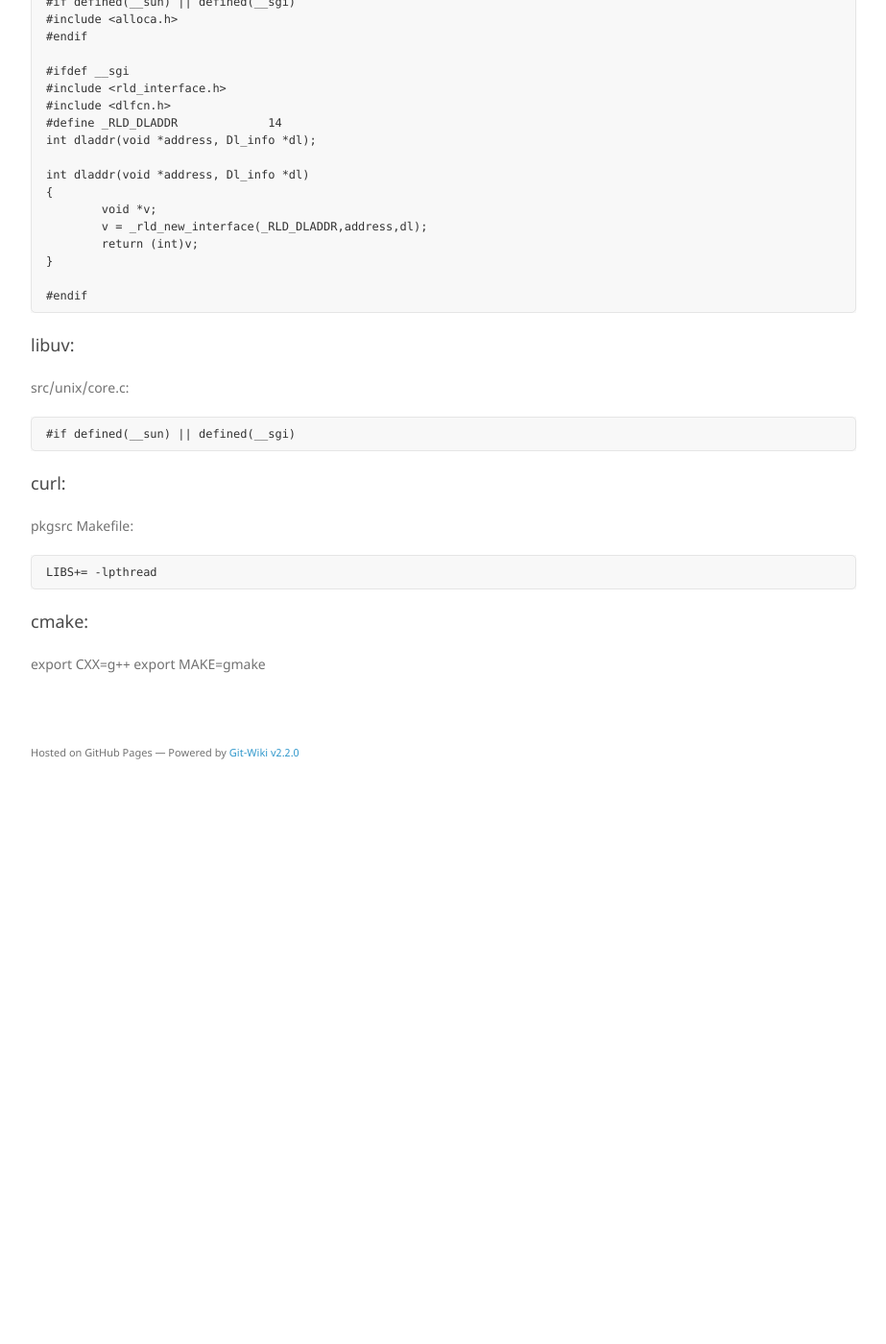
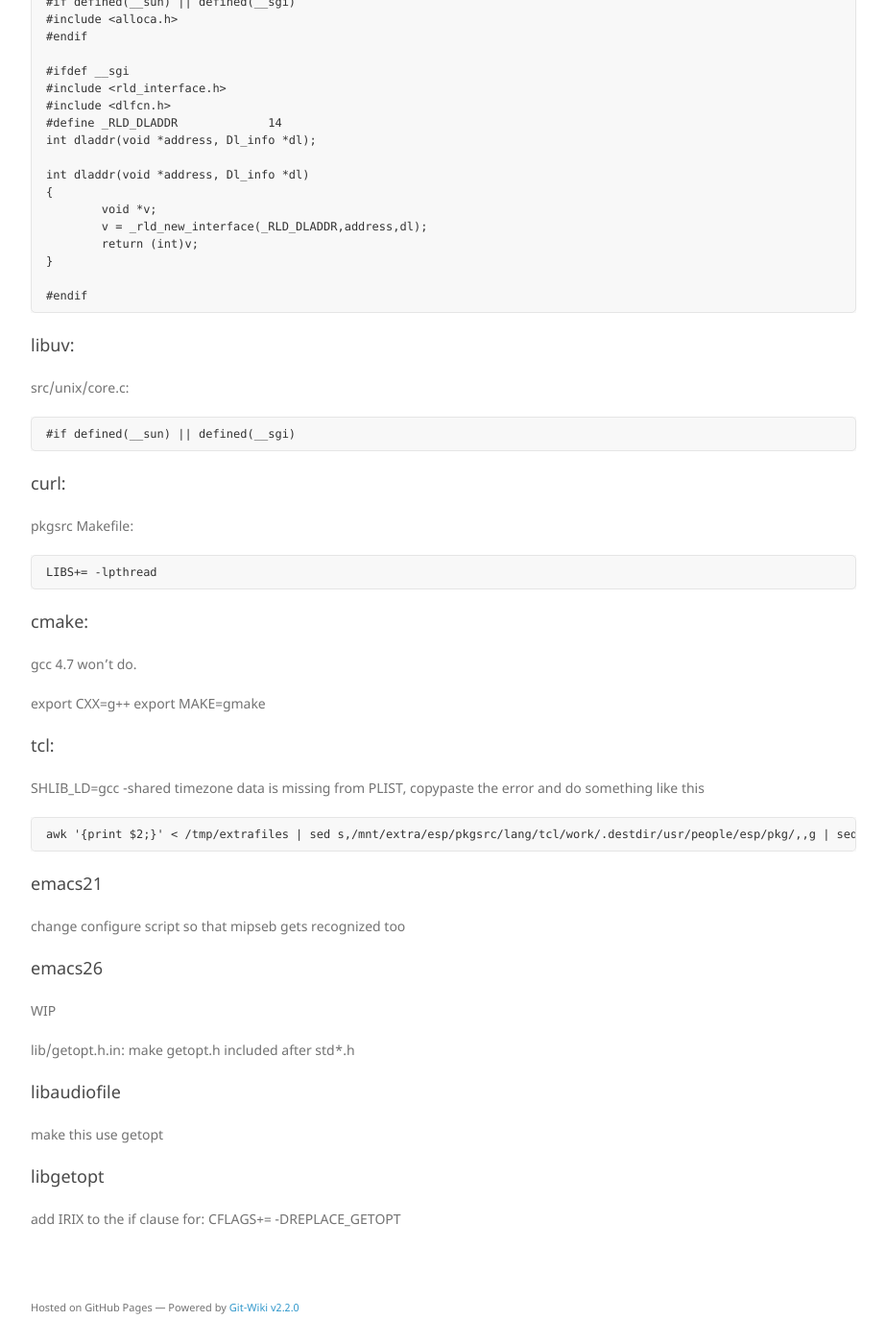
Before and after one commit to sgidevnet/sgidevnet.github.io, a Jekyll site: the page built from wiki/pkgsrc_build_notes.md, in a window 1280 px wide and 1400 px high, scrolled down 6819 px. Shown: the whole window at 96% size, without its empty margins (338-1261 px from the left). Built offline with Jekyll 4.4.1, drawn with Linux system fonts in a browser that asks for light colours; nearby versions of some CDN libraries; our own code applies the rules of GitHub Pages for plain Markdown files; before the commit the page ends 7641 px from its top, so only the background shows below that.

Commit message:
a couple of more packages

````diff
--- a/wiki/pkgsrc_build_notes.md
+++ b/wiki/pkgsrc_build_notes.md
@@ -363,5 +363,30 @@ LIBS+= -lpthread
 ```
 
 ##### cmake:
+gcc 4.7 won't do.
+
 export CXX=g++
 export MAKE=gmake
+
+##### tcl:
+SHLIB_LD=gcc -shared
+timezone data is missing from PLIST, copypaste the error and do something like this
+```
+awk '{print $2;}' < /tmp/extrafiles | sed s,/mnt/extra/esp/pkgsrc/lang/tcl/work/.destdir/usr/people/esp/pkg/,,g | sed 's,lib/tcl8.6,lib/tcl${BASEVER},g' >> PLIST
+```
+
+##### emacs21
+change configure script so that mipseb gets recognized too
+
+##### emacs26
+WIP
+
+lib/getopt.h.in:
+make getopt.h included after std*.h
+
+##### libaudiofile
+make this use getopt
+
+##### libgetopt
+add IRIX to the if clause for:
+CFLAGS+=        -DREPLACE_GETOPT
````
